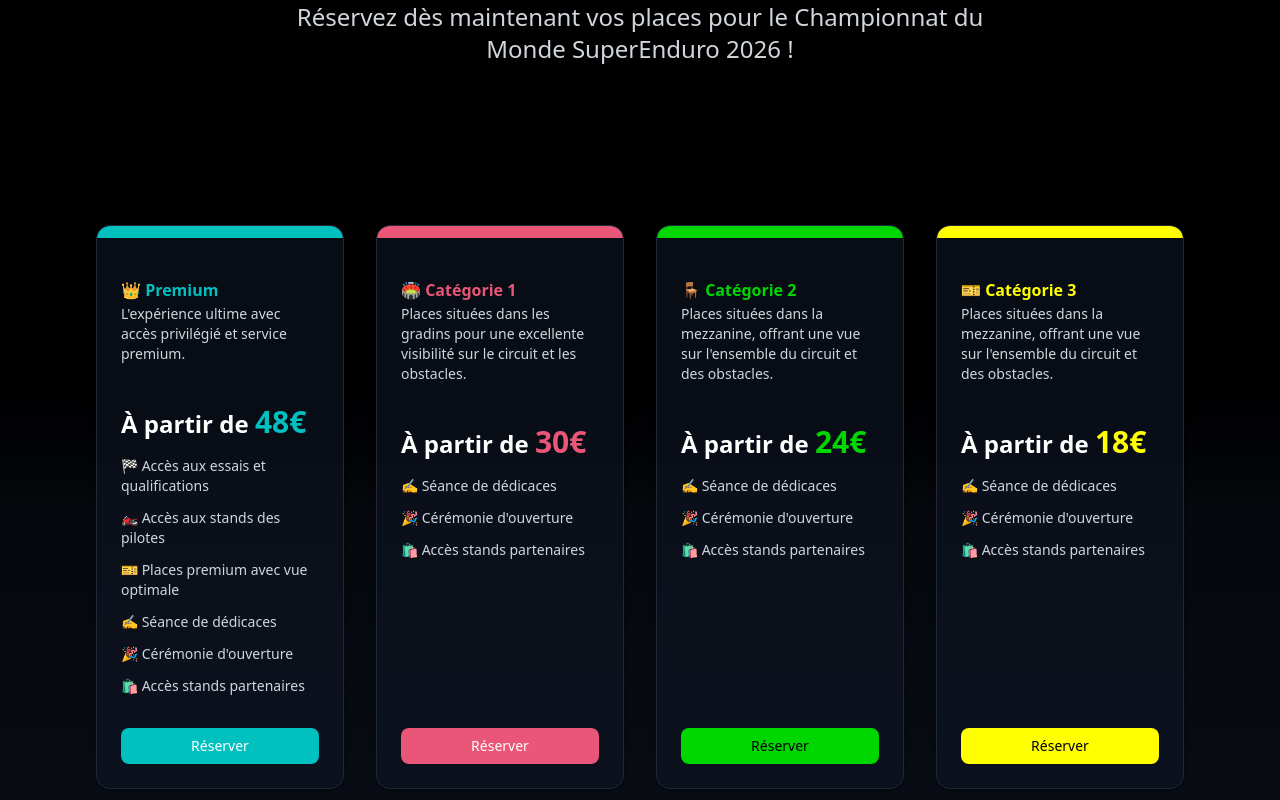
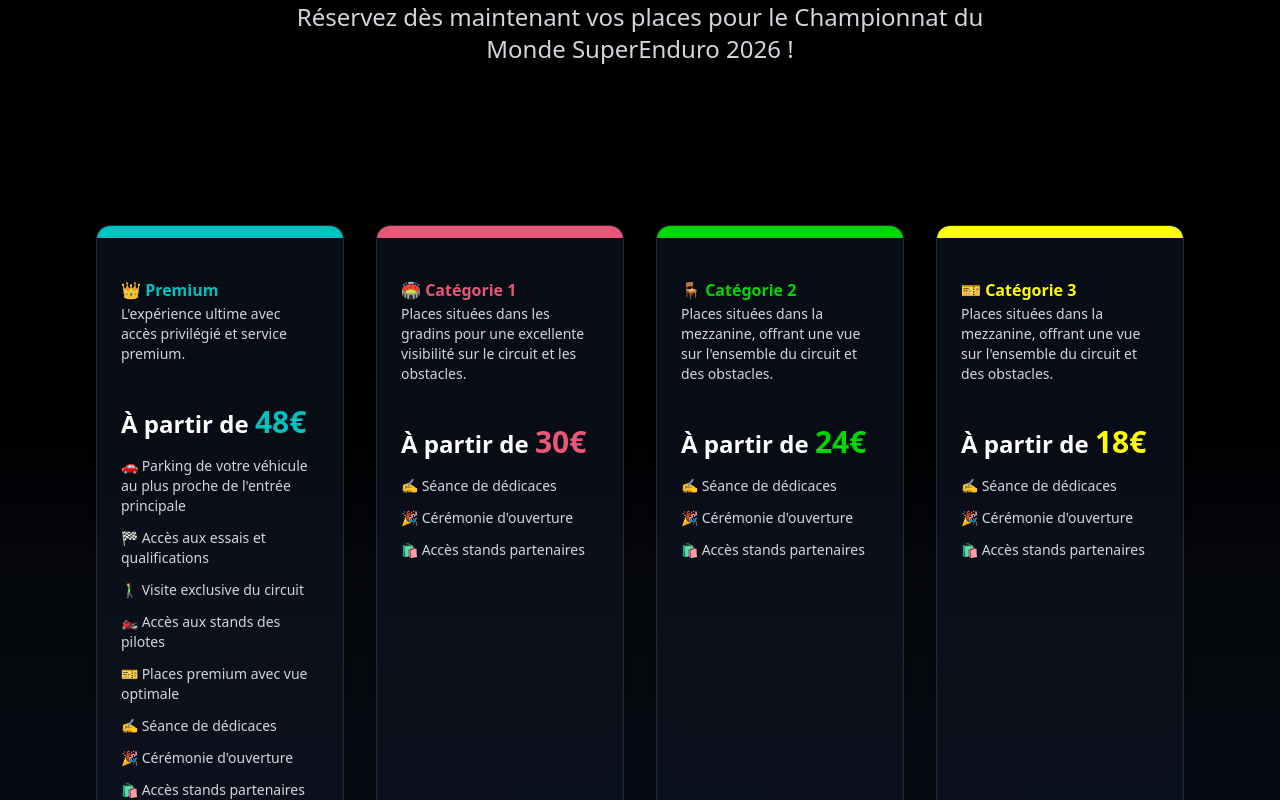
Before and after one commit to WebEnginex/GpSuperEnduro, a Next.js app: page /billeterie in a window 1280 px wide. Shown: the part 380-1180 px from the top of the page. Built offline with nearby package versions, Linux system fonts and the light colour scheme; no server answers.

Commit message:
modifs billeterie

```diff
--- a/src/app/billeterie/page.tsx
+++ b/src/app/billeterie/page.tsx
@@ -61,7 +61,9 @@ export default function Billeterie() {
                     À partir de <span className="text-3xl" style={{ color: 'rgb(0, 192, 192)' }}>48€</span>
                   </div>
                   <ul className="space-y-3 text-gray-300 text-sm">
+                    <li className="flex items-start gap-2">🚗 Parking de votre véhicule au plus proche de l&apos;entrée principale</li>
                     <li className="flex items-start gap-2">🏁 Accès aux essais et qualifications</li>
+                    <li className="flex items-start gap-2">🚶‍♂️ Visite exclusive du circuit</li>
                     <li className="flex items-start gap-2">🏍️ Accès aux stands des pilotes</li>
                     <li className="flex items-start gap-2">🎫 Places premium avec vue optimale</li>
                     <li className="flex items-start gap-2">✍️ Séance de dédicaces</li>
```
